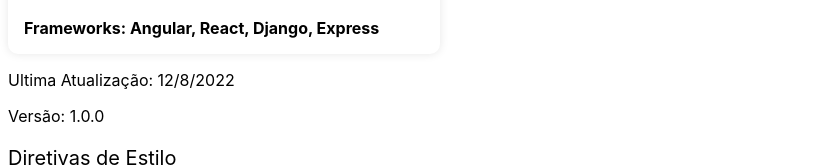
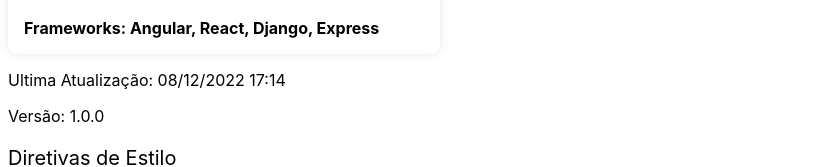
Before and after one commit to J-Pster/Pster-Angular-Course, an Angular app: page / in a window 1280 px wide. Shown: the part 332-499 px from the top of the page, without its empty margins (0-831 px from the left). Built offline with nearby package versions, Linux system fonts and the light colour scheme.

Commit message:
feat(pipe-operators): Aprendendo Pipe operators e implementado formatação de data

```diff
--- a/src/app/components/parent-data/parent-data.component.html
+++ b/src/app/components/parent-data/parent-data.component.html
@@ -1,2 +1,2 @@
-<p>Ultima Atualização: {{currentData.toLocaleDateString()}}</p>
+<p>Ultima Atualização: {{currentData | date : 'short' : '' : 'pt-BR'}}</p>
 <p>Versão: {{appVersion}}</p>
--- a/src/app/components/parent-data/parent-data.component.ts
+++ b/src/app/components/parent-data/parent-data.component.ts
@@ -1,9 +1,14 @@
-import { Component, Input } from '@angular/core';
+import { Component, Input, LOCALE_ID } from '@angular/core';
+
+import { registerLocaleData } from '@angular/common';
+import localePT from '@angular/common/locales/pt';
+registerLocaleData(localePT);
 
 @Component({
   selector: 'app-parent-data',
   templateUrl: './parent-data.component.html',
   styleUrls: ['./parent-data.component.scss'],
+  providers: [{ provide: LOCALE_ID, useValue: 'pt-br' }],
 })
 export class ParentDataComponent {
   @Input() currentData!: Date;
```
